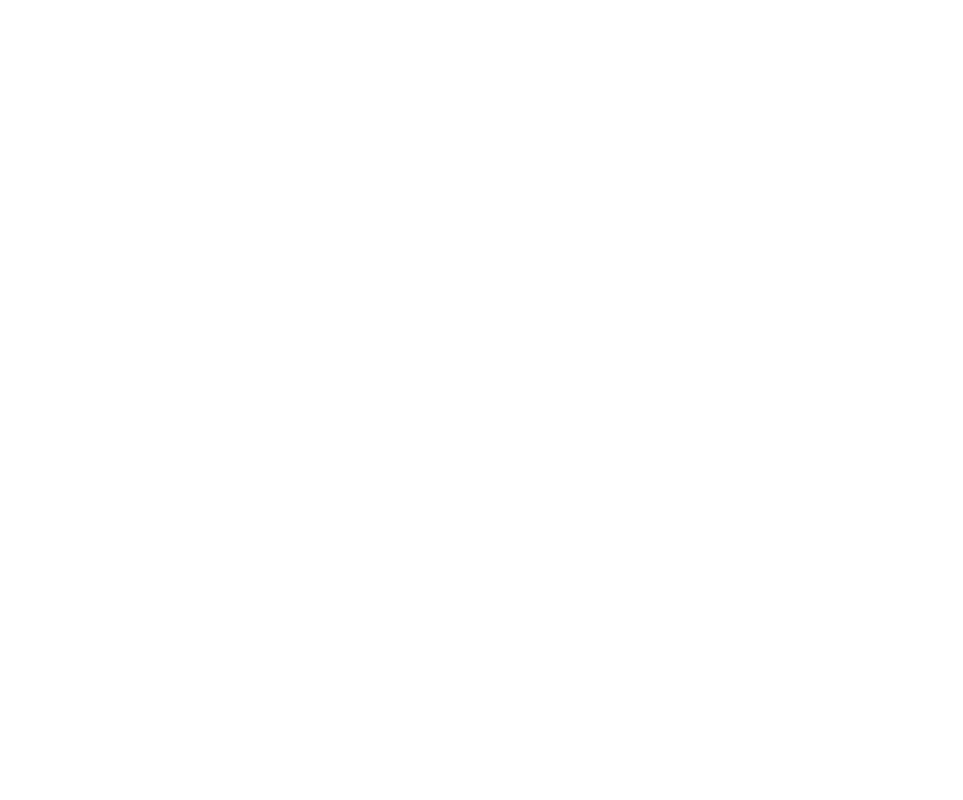
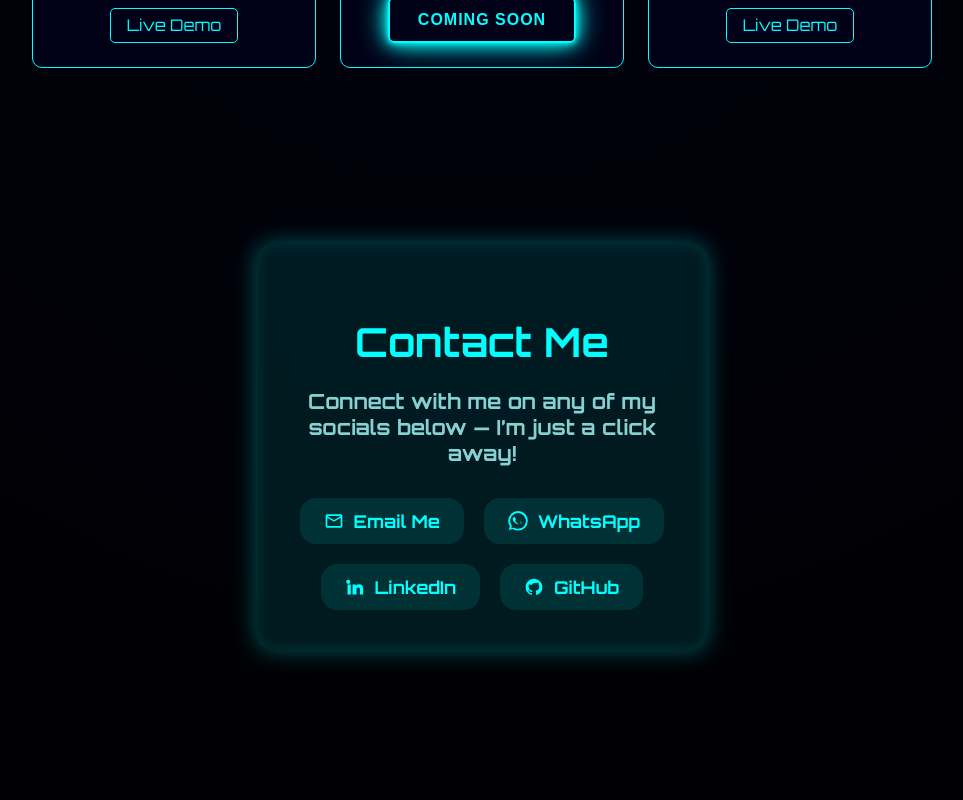
Before and after one commit to AdiShanbhag/portfolio, a React (Create React App) app: page / in a window 1280 px wide. Shown: the part 1540-2340 px from the top of the page, without its empty margins (158-1121 px from the left). Before the commit the page ends 800 px from the top, so only its background shows below. Built offline with nearby package versions, Linux system fonts and the light colour scheme.

Commit message:
Updated Contacts Section

```diff
--- a/package.json
+++ b/package.json
@@ -12,6 +12,7 @@
     "framer-motion": "^12.23.12",
     "react": "^19.1.1",
     "react-dom": "^19.1.1",
+    "react-icons": "^5.5.0",
     "react-scripts": "5.0.1",
     "web-vitals": "^2.1.4"
   },
--- a/public/index.html
+++ b/public/index.html
@@ -25,6 +25,15 @@
       Learn how to configure a non-root public URL by running `npm run build`.
     -->
     <title>Aditya Portoflio</title>
+    <link
+      rel="stylesheet"
+      href="https://cdnjs.cloudflare.com/ajax/libs/font-awesome/6.4.0/css/all.min.css"
+    />
+    <link
+      href="https://fonts.googleapis.com/css2?family=Roboto:wght@400;700&display=swap"
+      rel="stylesheet"
+    />
+
   </head>
   <body>
     <noscript>You need to enable JavaScript to run this app.</noscript>
--- a/src/components/Contact.css
+++ b/src/components/Contact.css
@@ -1,70 +1,109 @@
 .contact-section {
-  padding: 4rem 0;
+  padding: 4rem 1rem;
   max-width: 600px;
   margin: 0 auto;
+  text-align: center;
   color: #0ff;
-  text-align: center;
 }
 
-.contact-section h2 {
-  font-size: 2.5rem;
-  margin-bottom: 2rem;
+.contact-card {
+  max-width: 450px;
+  margin: 3rem auto;
+  padding: 2.5rem;
+  background: rgba(0, 255, 255, 0.1);
+  border-radius: 1rem;
+  box-shadow: 0 0 25px rgba(0, 255, 255, 0.35),
+              inset 0 0 15px rgba(0, 255, 255, 0.12);
+  backdrop-filter: blur(10px);
+  transition: transform 0.3s ease, box-shadow 0.3s ease;
 }
 
-.success-message {
-  background-color: #0ff;
-  color: #000;
-  padding: 0.75rem;
-  border-radius: 5px;
+.contact-card:hover {
+  transform: translateY(-6px);
+  box-shadow: 0 0 40px rgba(0, 255, 255, 0.6),
+              inset 0 0 20px rgba(0, 255, 255, 0.2);
+}
+
+.contact-card h2 {
+  font-size: 2.5rem;
   margin-bottom: 1rem;
+}
+
+.cta-text {
+  font-size: 1.3rem;
+  margin-bottom: 2rem;
+  color: #aaffffcc;
   font-weight: 600;
 }
 
-.contact-form {
+.contact-cta {
   display: flex;
-  flex-direction: column;
+  flex-wrap: wrap;
+  justify-content: center;
   gap: 1.25rem;
 }
 
-.contact-form label {
+.btn {
   display: flex;
-  flex-direction: column;
-  text-align: left;
-  font-weight: 600;
+  align-items: center;
+  gap: 0.6rem;
+  font-weight: 700;
   font-size: 1.1rem;
+  padding: 0.75rem 1.5rem;
+  border-radius: 1rem;
+  cursor: pointer;
+  text-decoration: none;
+  user-select: none;
+  transition: background-color 0.3s ease, color 0.3s ease,
+    transform 0.15s ease, box-shadow 0.3s ease;
 }
 
-.contact-form input,
-.contact-form textarea {
-  margin-top: 0.5rem;
-  padding: 0.75rem;
-  border-radius: 5px;
-  border: none;
+.btn.default {
+  background: #0ff;
+  color: #000;
+}
+
+.btn.default:hover {
+  background-color: #5ff;
+  color: #000;
+  transform: scale(1.05);
+}
+
+.contact-cta .btn {
   background: rgba(0, 255, 255, 0.1);
   color: #0ff;
-  font-size: 1rem;
-  resize: vertical;
-  outline: none;
-  transition: background 0.3s ease;
 }
 
-.contact-form input:focus,
-.contact-form textarea:focus {
-  background: rgba(0, 255, 255, 0.2);
+.contact-cta .btn:hover {
+  background-color: #0ff;
+  color: #000;
+  transform: scale(1.05);
 }
 
-.contact-form button {
-  background: #0ff;
-  border: none;
-  padding: 0.75rem;
-  font-weight: 700;
-  font-size: 1.2rem;
-  border-radius: 5px;
-  color: #000;
-  cursor: pointer;
-  transition: background 0.3s ease;
+.btn-icon {
+  fill: currentColor;
+  width: 20px;
+  height: 20px;
+  flex-shrink: 0;
+  transition: transform 0.3s ease;
 }
 
-.contact-form button:hover {
-  background: #5ff;
+.contact-cta .btn:hover .btn-icon {
+  transform: translateY(-3px);
 }
+
+/* Entrance animation for the card */
+@keyframes fadeSlideUp {
+  from {
+    opacity: 0;
+    transform: translateY(20px);
+  }
+  to {
+    opacity: 1;
+    transform: translateY(0);
+  }
+}
+
+.animate-fade-slide {
+  animation: fadeSlideUp 0.6s ease forwards;
+}
--- a/src/components/Contact.js
+++ b/src/components/Contact.js
@@ -1,70 +1,67 @@
-import { useState } from "react";
+import React from "react";
 import "./Contact.css";
 
 export default function Contact() {
-  const [formData, setFormData] = useState({
-    name: "",
-    email: "",
-    message: "",
-  });
-
-  const [submitted, setSubmitted] = useState(false);
-
-  const handleChange = (e) => {
-    setFormData((prev) => ({ ...prev, [e.target.name]: e.target.value }));
-  };
-
-  const handleSubmit = (e) => {
-    e.preventDefault();
-
-    // For now just simulate submit and clear
-    setSubmitted(true);
-    setFormData({ name: "", email: "", message: "" });
-  };
-
   return (
     <section id="contact" className="contact-section">
-      <h2>Contact Me</h2>
-      {submitted && <p className="success-message">Thanks for reaching out!</p>}
-      <form onSubmit={handleSubmit} className="contact-form" noValidate>
-        <label>
-          Name
-          <input
-            type="text"
-            name="name"
-            value={formData.name}
-            onChange={handleChange}
-            required
-            placeholder="Your name"
-          />
-        </label>
+      <div className="contact-card animate-fade-slide">
+        <h2>Contact Me</h2>
+        <p className="cta-text">Connect with me on any of my socials below — I’m just a click away!</p>
 
-        <label>
-          Email
-          <input
-            type="email"
-            name="email"
-            value={formData.email}
-            onChange={handleChange}
-            required
-            placeholder="your.email@example.com"
-          />
-        </label>
+        <div className="contact-cta">
+          <a href="mailto:aditya.d.shanbhag25@gmail.com" className="btn default" aria-label="Send Email" title="Send Email">
+            <EmailIcon className="btn-icon" />
+            Email Me
+          </a>
 
-        <label>
-          Message
-          <textarea
-            name="message"
-            value={formData.message}
-            onChange={handleChange}
-            required
-            placeholder="Write your message here"
-            rows={5}
-          />
-        </label>
+          <a href="https://wa.me/+61412665346" target="_blank" rel="noopener noreferrer" className="btn" aria-label="Chat on WhatsApp" title="Chat on WhatsApp">
+            <WhatsAppIcon className="btn-icon" />
+            WhatsApp
+          </a>
 
-        <button type="submit">Send</button>
-      </form>
+          <a href="https://linkedin.com/in/aditya1374" target="_blank" rel="noopener noreferrer" className="btn" aria-label="LinkedIn Profile" title="LinkedIn Profile">
+            <LinkedInIcon className="btn-icon" />
+            LinkedIn
+          </a>
+
+          <a href="https://github.com/AdiShanbhag" target="_blank" rel="noopener noreferrer" className="btn" aria-label="GitHub Profile" title="GitHub Profile">
+            <GitHubIcon className="btn-icon" />
+            GitHub
+          </a>
+        </div>
+      </div>
     </section>
   );
 }
+
+function EmailIcon(props) {
+  return (
+    <svg {...props} xmlns="http://www.w3.org/2000/svg" viewBox="0 0 24 24" fill="currentColor">
+      <path d="M20 4H4a2 2 0 0 0-2 2v12a2 2 0 0 0 2 2h16a2 2 0 0 0 2-2V6a2 2 0 0 0-2-2Zm0 2-8 5-8-5h16Zm0 12H4V8l8 5 8-5v10Z" />
+    </svg>
+  );
+}
+
+function WhatsAppIcon(props) {
+  return (
+    <svg {...props} xmlns="http://www.w3.org/2000/svg" viewBox="0 0 24 24" fill="currentColor">
+      <path d="M20.52 3.48a11.9 11.9 0 0 0-16.82 0 11.85 11.85 0 0 0-3.5 8.42 11.7 11.7 0 0 0 2 6.2l-1.3 4.75 4.86-1.27a11.77 11.77 0 0 0 6.16 1.93 11.83 11.83 0 0 0 8.4-3.47 11.9 11.9 0 0 0 0-16.83zM12 21.6a9.5 9.5 0 0 1-4.85-1.39l-.35-.21-2.89.75.77-2.82-.23-.36a9.46 9.46 0 1 1 7.7 3.85zm5.17-6.36c-.29-.14-1.72-.85-1.98-.95s-.46-.14-.65.14-.74.95-.91 1.15-.34.21-.63.07a8.94 8.94 0 0 1-2.62-1.62 9.86 9.86 0 0 1-1.83-2.27c-.2-.33-.02-.51.15-.66.15-.14.33-.38.5-.57a1.34 1.34 0 0 0 .21-.36.5.5 0 0 0 0-.46c-.07-.14-.64-1.54-.88-2.1-.23-.55-.47-.48-.65-.48a2.16 2.16 0 0 0-.75.11 1.47 1.47 0 0 0-.54.5 2.31 2.31 0 0 0-.84 1.19 3.37 3.37 0 0 0-.19 1.06 4.4 4.4 0 0 0 1.92 3.36 8.28 8.28 0 0 0 3.73 2.33c.5.21.89.17 1.22.1a3 3 0 0 0 1.88-1.23 3.75 3.75 0 0 0 .42-1.18c.05-.18.04-.34 0-.47a.76.76 0 0 0-.19-.28z" />
+    </svg>
+  );
+}
+
+function LinkedInIcon(props) {
+  return (
+    <svg {...props} xmlns="http://www.w3.org/2000/svg" viewBox="0 0 24 24" fill="currentColor">
+      <path d="M4.98 3.5A2.5 2.5 0 1 0 5 8a2.5 2.5 0 0 0-.02-4.5zM3 9h4v12H3zM9 9h4v1.75c.57-1.06 1.96-2 3.88-2 4.15 0 4.91 2.73 4.91 6.28V21h-4v-5.5c0-1.31-.03-3-1.84-3-1.84 0-2.12 1.43-2.12 2.9V21H9z" />
+    </svg>
+  );
+}
+
+function GitHubIcon(props) {
+  return (
+    <svg {...props} xmlns="http://www.w3.org/2000/svg" viewBox="0 0 24 24" fill="currentColor">
+      <path d="M12 2C6.48 2 2 6.48 2 12a9.99 9.99 0 0 0 6.84 9.49c.5.1.68-.22.68-.48v-1.7c-2.78.6-3.37-1.35-3.37-1.35-.46-1.16-1.12-1.47-1.12-1.47-.92-.63.07-.62.07-.62 1.02.07 1.56 1.05 1.56 1.05.9 1.54 2.36 1.1 2.94.84.1-.66.36-1.1.65-1.35-2.22-.25-4.56-1.11-4.56-4.95 0-1.1.39-2 .1-2.7 0 0 .84-.27 2.75 1.05A9.52 9.52 0 0 1 12 7.3c.85 0 1.7.11 2.5.32 1.9-1.32 2.74-1.05 2.74-1.05.38.97.14 1.66.07 1.84.64.74 1.04 1.67 1.04 2.87 0 3.86-2.34 4.7-4.57 4.95.38.33.72.98.72 1.98v2.94c0 .27.18.59.69.48A9.99 9.99 0 0 0 22 12c0-5.52-4.48-10-10-10z" />
+    </svg>
+  );
+}
--- a/src/components/Header.js
+++ b/src/components/Header.js
@@ -31,24 +31,7 @@
         </a>
       </div>
 
-      {/* LinkedIn center icon only visible on large screens */}
-      <a
-        href="https://www.linkedin.com/in/adityashanbhag"
-        target="_blank"
-        rel="noopener noreferrer"
-        className="linkedin-center"
-        aria-label="LinkedIn Profile"
-      >
-        <svg
-          xmlns="http://www.w3.org/2000/svg"
-          width="24"
-          height="24"
-          fill="#0ff"
-          viewBox="0 0 24 24"
-        >
-          <path d="M4.98 3.5C4.98 4.88 3.87 6 2.5 6S0 4.88 0 3.5 1.12 1 2.5 1 4.98 2.12 4.98 3.5zM0 8h5v16H0V8zm7.5 0h4.75v2.16h.07c.66-1.25 2.27-2.56 4.67-2.56 5 0 5.93 3.29 5.93 7.56V24H17v-7.85c0-1.87-.03-4.28-2.6-4.28-2.6 0-3 2.03-3 4.13V24H7.5V8z" />
-        </svg>
-      </a>
+
 
       <nav className={`nav-links ${menuOpen ? "open" : ""}`}>
         <a href="#skills" onClick={() => setMenuOpen(false)}>
--- a/src/components/ScrollToTop.js
+++ b/src/components/ScrollToTop.js
@@ -11,7 +11,7 @@
         setVisible(window.pageYOffset > 300);
     };
 
-    window.addEventListener("scroll", toggleVisibility);
+    window.addEventListener("scroll", toggleVisibility, { passive: true });
 
     // Immediately check scroll position on mount
     toggleVisibility();
--- a/src/index.css
+++ b/src/index.css
@@ -2,7 +2,6 @@
 
 body, html, #root {
   margin: 0;
-  height: 100%;
   background: radial-gradient(circle at center, #01010f, #000000);
   font-family: "Orbitron", sans-serif;
   color: #0ff;
```
Also changed, not shown: 1 other file (tests, documents, lock files or other folders).
